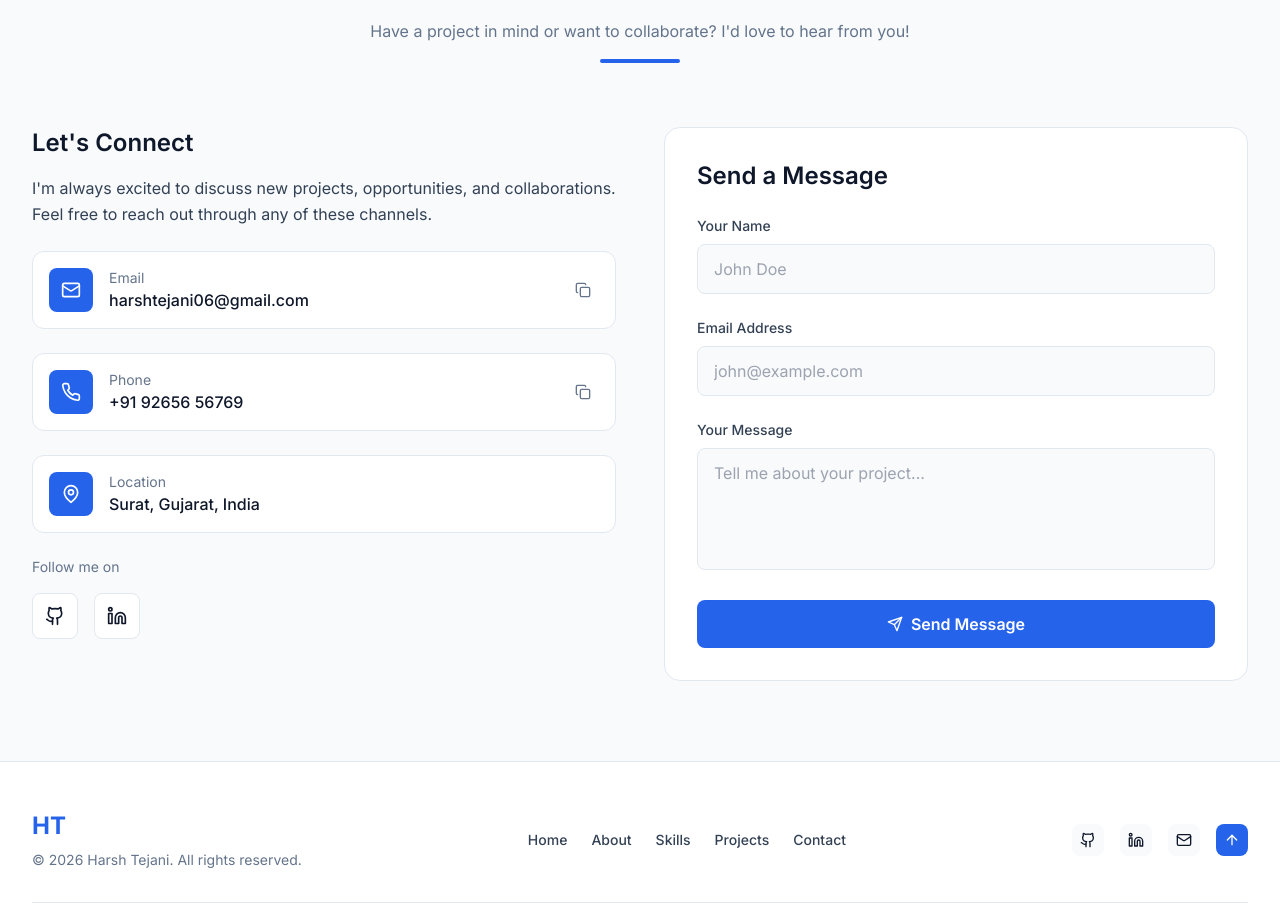
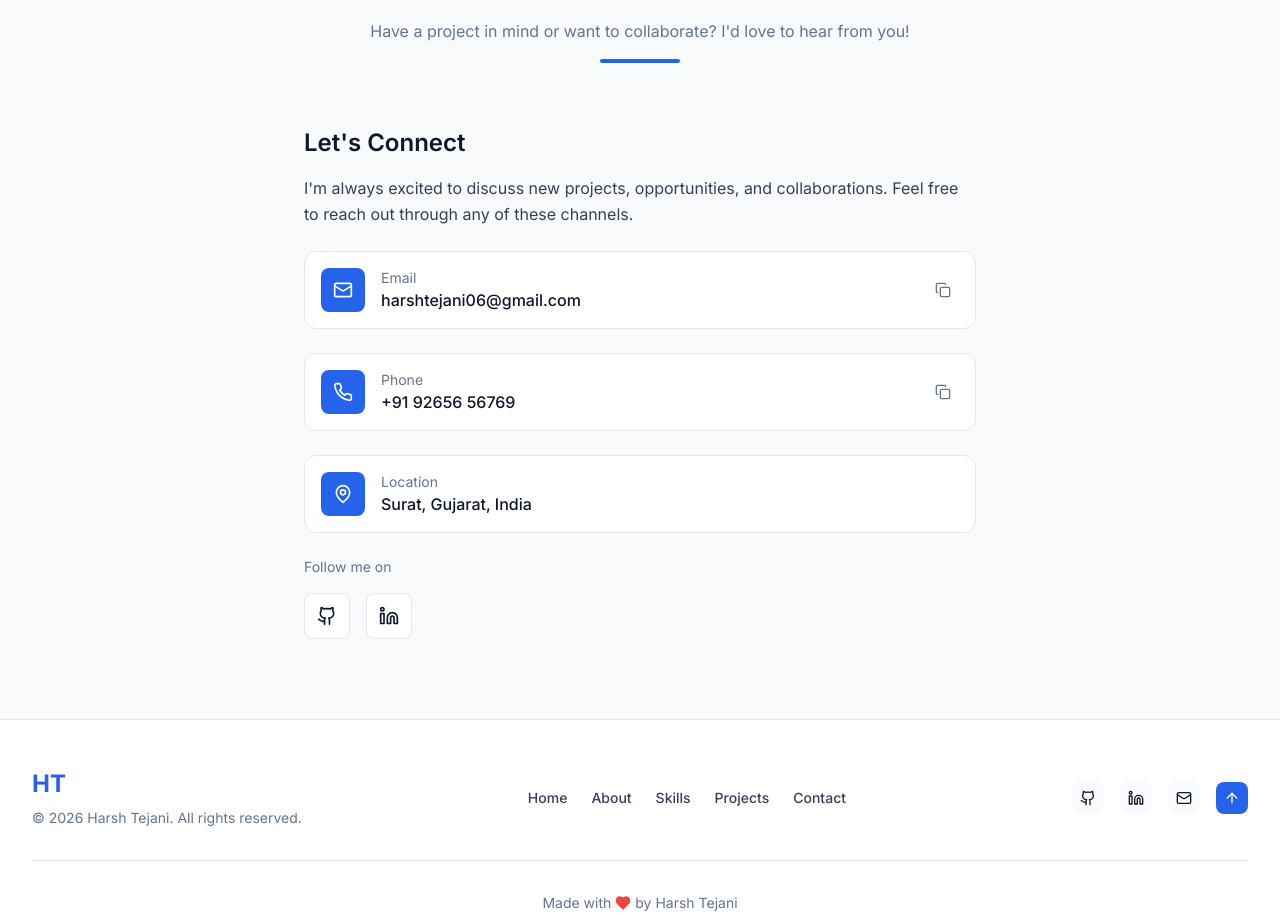
Before and after one commit to Harsh-tejani-06/Harsh-portfolio-, a React (Vite) app: page / in a window 1280 px wide. Shown: the part 3680-4604 px from the top of the page. Built offline with nearby package versions, Linux system fonts and the light colour scheme.

Commit message:
remove: send message functionality from contact section

```diff
--- a/src/components/Contact.jsx
+++ b/src/components/Contact.jsx
@@ -1,14 +1,9 @@
-import { Mail, Phone, MapPin, Github, Linkedin, Send, Copy, Check } from 'lucide-react'
+import { Mail, Phone, MapPin, Github, Linkedin, Copy, Check } from 'lucide-react'
 import { motion } from 'framer-motion'
 import { useState } from 'react'
 
 const Contact = () => {
   const [copied, setCopied] = useState(false)
-  const [formData, setFormData] = useState({
-    name: '',
-    email: '',
-    message: ''
-  })
 
   const contactInfo = [
     {
@@ -45,11 +40,6 @@ const Contact = () => {
     setTimeout(() => setCopied(false), 2000)
   }
 
-  const handleSubmit = (e) => {
-    e.preventDefault()
-    // Handle form submission here
-    window.location.href = `mailto:harshtejani06@gmail.com?subject=Contact from ${formData.name}&body=${formData.message}`
-  }
 
   const containerVariants = {
     hidden: { opacity: 0 },
@@ -86,7 +76,7 @@ const Contact = () => {
           <div className="w-20 h-1 bg-accent mx-auto rounded-full mt-4"></div>
         </motion.div>
 
-        <div className="grid lg:grid-cols-2 gap-12 items-start">
+        <div className="max-w-2xl mx-auto">
           {/* Left Column - Contact Info */}
           <motion.div
             variants={containerVariants}
@@ -164,72 +154,7 @@ const Contact = () => {
             </motion.div>
           </motion.div>
 
-          {/* Right Column - Contact Form */}
-          <motion.div
-            initial={{ opacity: 0, x: 20 }}
-            whileInView={{ opacity: 1, x: 0 }}
-            viewport={{ once: true }}
-            transition={{ duration: 0.6 }}
-          >
-            <div className="bg-card rounded-2xl p-8 border border-border-color">
-              <h3 className="text-2xl font-semibold text-text-primary mb-6">
-                Send a Message
-              </h3>
-              <form onSubmit={handleSubmit} className="space-y-6">
-                <div>
-                  <label htmlFor="name" className="block text-sm font-medium text-text-secondary mb-2">
-                    Your Name
-                  </label>
-                  <input
-                    type="text"
-                    id="name"
-                    value={formData.name}
-                    onChange={(e) => setFormData({ ...formData, name: e.target.value })}
-                    required
-                    className="w-full px-4 py-3 rounded-lg bg-secondary border border-border-color focus:border-accent focus:ring-1 focus:ring-accent outline-none transition-colors text-text-primary"
-                    placeholder="John Doe"
-                  />
-                </div>
-                <div>
-                  <label htmlFor="email" className="block text-sm font-medium text-text-secondary mb-2">
-                    Email Address
-                  </label>
-                  <input
-                    type="email"
-                    id="email"
-                    value={formData.email}
-                    onChange={(e) => setFormData({ ...formData, email: e.target.value })}
-                    required
-                    className="w-full px-4 py-3 rounded-lg bg-secondary border border-border-color focus:border-accent focus:ring-1 focus:ring-accent outline-none transition-colors text-text-primary"
-                    placeholder="john@example.com"
-                  />
-                </div>
-                <div>
-                  <label htmlFor="message" className="block text-sm font-medium text-text-secondary mb-2">
-                    Your Message
-                  </label>
-                  <textarea
-                    id="message"
-                    rows="4"
-                    value={formData.message}
-                    onChange={(e) => setFormData({ ...formData, message: e.target.value })}
-                    required
-                    className="w-full px-4 py-3 rounded-lg bg-secondary border border-border-color focus:border-accent focus:ring-1 focus:ring-accent outline-none transition-colors text-text-primary resize-none"
-                    placeholder="Tell me about your project..."
-                  />
-                </div>
-                <motion.button
-                  type="submit"
-                  whileHover={{ scale: 1.02 }}
-                  whileTap={{ scale: 0.98 }}
-                  className="w-full flex items-center justify-center gap-2 px-6 py-3 rounded-lg bg-accent text-white font-semibold hover:bg-accent-hover transition-all duration-200"
-                >
-                  <Send className="w-4 h-4" />
-                  <span>Send Message</span>
-                </motion.button>
-              </form>
-            </div>
-          </motion.div>
+
         </div>
       </div>
     </section>
```
